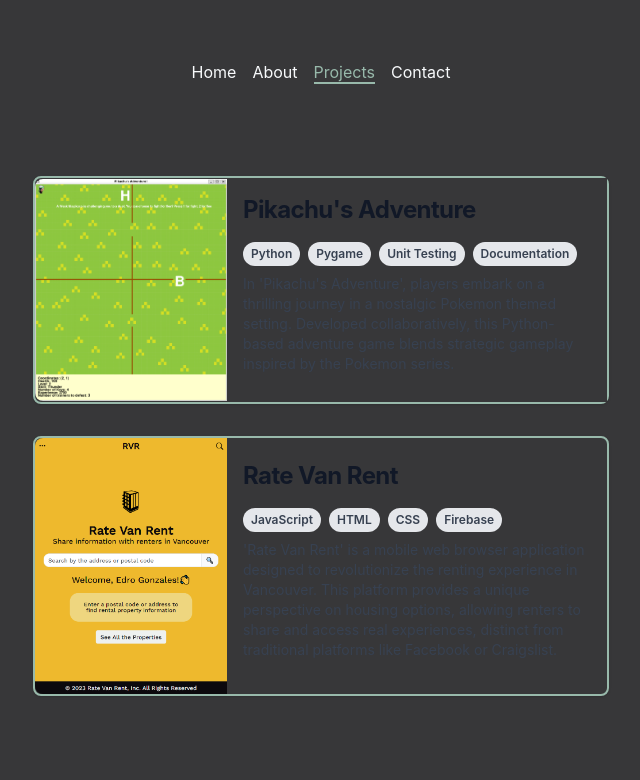
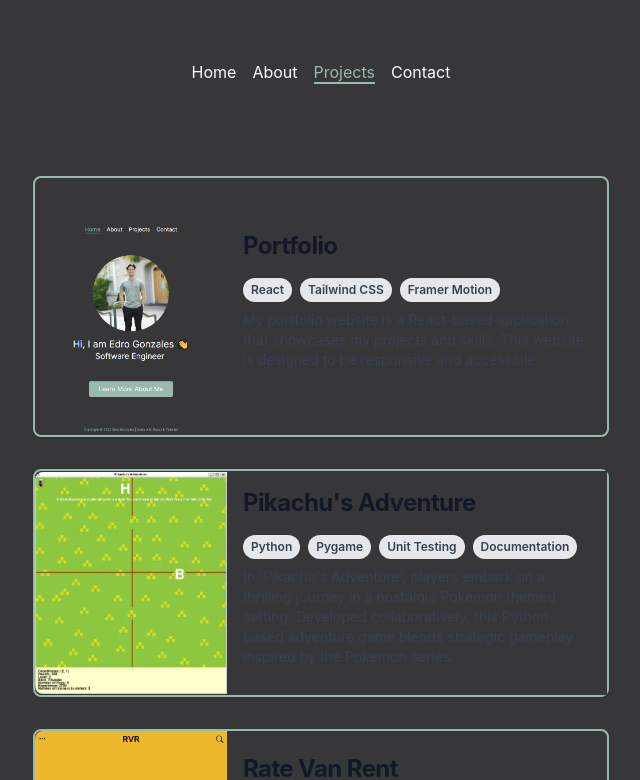
Before and after one commit to Nog-bs/portfolio-2024, a React (Create React App) app: page /projects in a window 1280 px wide. Shown: the top 780 px of the page, without its empty margins (319-959 px from the left). Built offline with nearby package versions, Linux system fonts and the light colour scheme.

Commit message:
feat (projects): refine projects section

```diff
--- a/src/components/Projects.js
+++ b/src/components/Projects.js
@@ -1,10 +1,19 @@
 import React from "react";
+import Portfolio from "../assets/images/portfolio.png";
 import PikachuAdventure from "../assets/images/pikachu-adventure.png";
 import RateVanRent from "../assets/images/rate-van-rent.png";
 import transition from "./transition";
 
 // Sample data for projects
 const projectList = [
+    {
+        title: "Portfolio",
+        imageUrl: Portfolio,
+        description:
+            "My portfolio website is a React-based application that showcases my projects and skills. This website is designed to be responsive and accessible.",
+        technologies: ["React", "Tailwind CSS", "Framer Motion"],
+        url: "https://github.com/Nog-bs/portfolio-2024",
+    },
     {
         title: "Pikachu's Adventure",
         imageUrl: PikachuAdventure,
```
Also changed, not shown: src/assets/images/portfolio.png (added).
